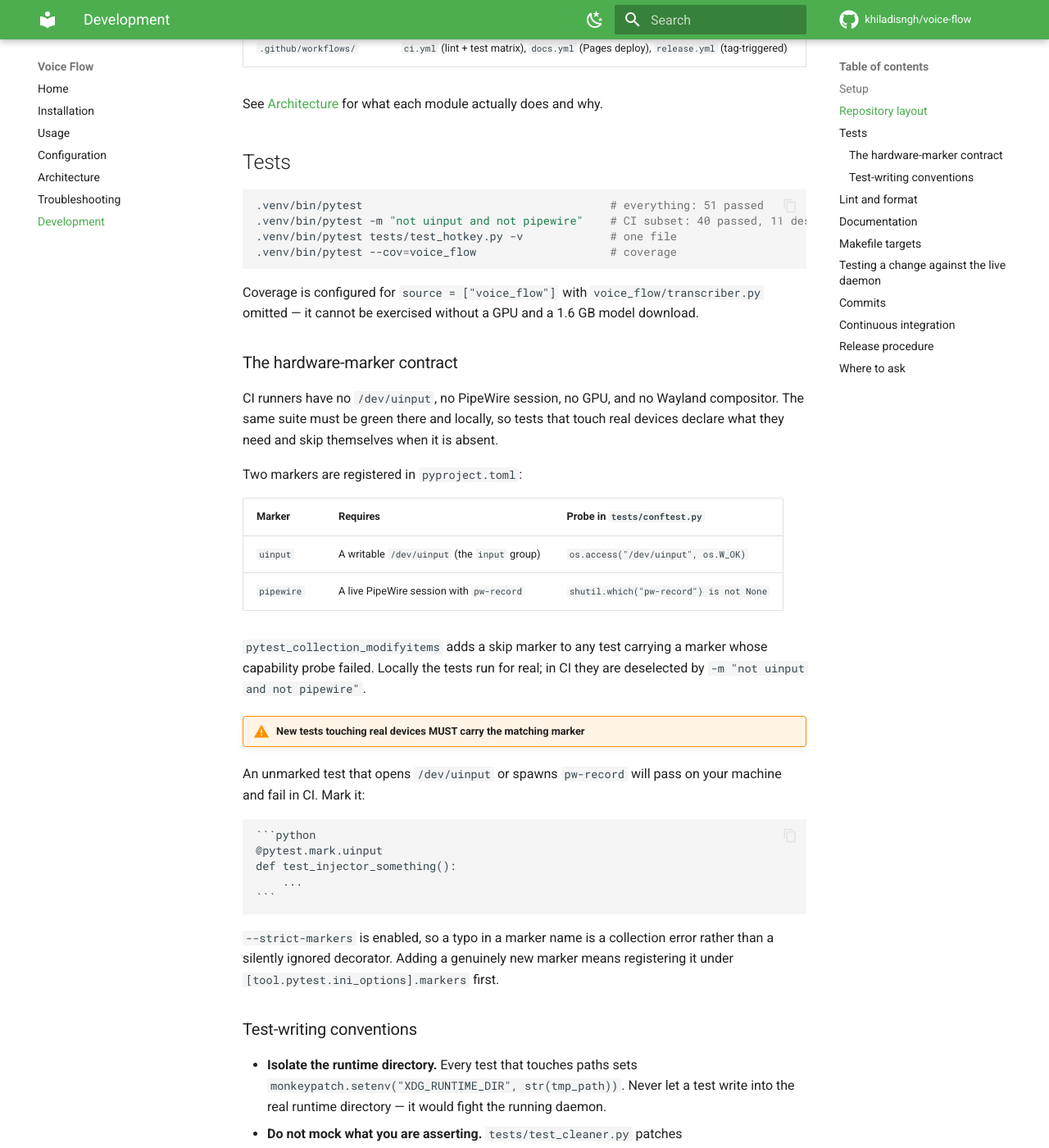
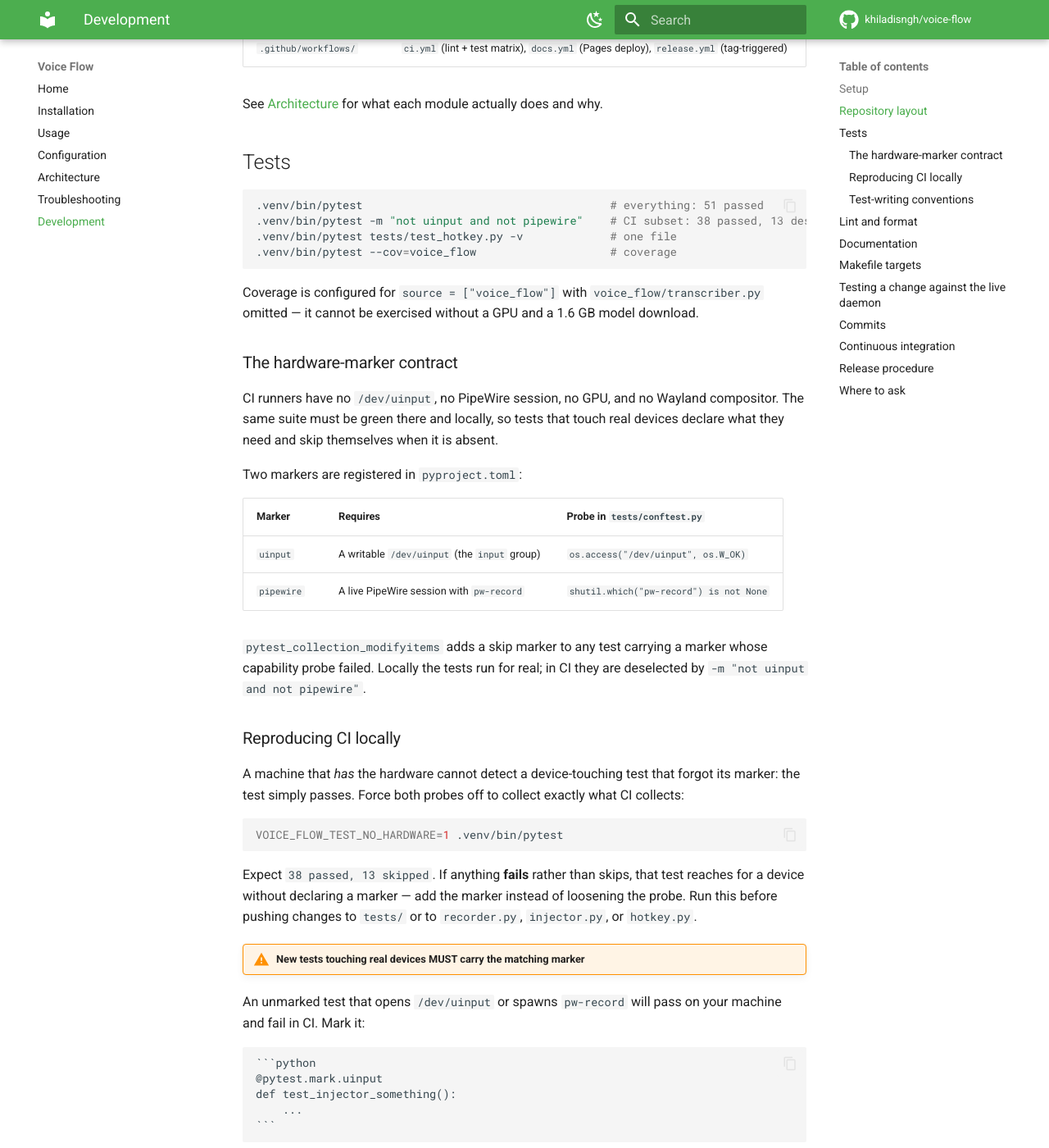
Before and after one commit to khiladisngh/voice-flow, an MkDocs documentation site: the page built from docs/development.md, in a window 1280 px wide and 1400 px high, scrolled down 1478 px. Shown: the whole window at 82% size. Built offline with MkDocs 1.6.1 and Material for MkDocs 9.7.7, drawn with Linux system fonts in a browser that asks for light colours; comment, search, counter and statistics services are not loaded.

Commit message:
fix(tests): mark the two remaining pipewire tests and make CI reproducible
test_recorder_session_paths and test_recorder_custom_audio_path_handling both
spawn pw-record but carried no marker, so they failed on CI runners. They passed
locally because pw-record exists here, which is precisely the blind spot.

Add VOICE_FLOW_TEST_NO_HARDWARE=1 to force both capability probes off, so a
developer machine can collect exactly what CI collects and a missing marker
surfaces as a failure locally instead of on CI.

````diff
--- a/docs/development.md
+++ b/docs/development.md
@@ -47,7 +47,7 @@ See [Architecture](architecture.md) for what each module actually does and why.
 
 ```bash
 .venv/bin/pytest                                     # everything: 51 passed
-.venv/bin/pytest -m "not uinput and not pipewire"    # CI subset: 40 passed, 11 deselected
+.venv/bin/pytest -m "not uinput and not pipewire"    # CI subset: 38 passed, 13 deselected
 .venv/bin/pytest tests/test_hotkey.py -v             # one file
 .venv/bin/pytest --cov=voice_flow                    # coverage
 ```
@@ -72,6 +72,21 @@ Two markers are registered in `pyproject.toml`:
 `pytest_collection_modifyitems` adds a skip marker to any test carrying a marker
 whose capability probe failed. Locally the tests run for real; in CI they are
 deselected by `-m "not uinput and not pipewire"`.
+
+### Reproducing CI locally
+
+A machine that _has_ the hardware cannot detect a device-touching test that
+forgot its marker: the test simply passes. Force both probes off to collect
+exactly what CI collects:
+
+```bash
+VOICE_FLOW_TEST_NO_HARDWARE=1 .venv/bin/pytest
+```
+
+Expect `38 passed, 13 skipped`. If anything **fails** rather than skips, that
+test reaches for a device without declaring a marker — add the marker instead
+of loosening the probe. Run this before pushing changes to `tests/` or to
+`recorder.py`, `injector.py`, or `hotkey.py`.
 
 !!! warning "New tests touching real devices MUST carry the matching marker"
 An unmarked test that opens `/dev/uinput` or spawns `pw-record` will pass on
````
Also changed, not shown: plans/2026-09-02-open-source-release.md (+2 -2 lines), 2 other files.
